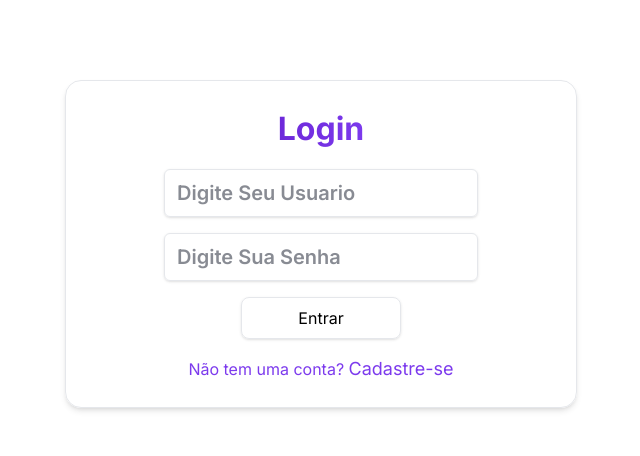
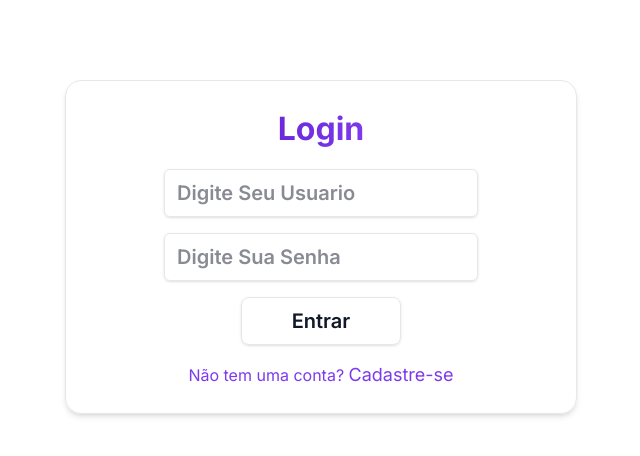
Before and after one commit to AdrianoATBS/dummyjson-commerce, a Next.js app: page /login in a window 1280 px wide. Shown: the top 456 px of the page, without its empty margins (319-959 px from the left). Built offline with nearby package versions, Linux system fonts and the light colour scheme.

Commit message:
refactor(autenticacao): ajusta estilo do botão

```diff
--- a/src/features/autenticacao/components/LoginForm.tsx
+++ b/src/features/autenticacao/components/LoginForm.tsx
@@ -17,7 +17,7 @@ export default function LoginForm() {
                 focus:outline-none focus:ring-2 focus:ring-blue-500" />
 
                 <BotaoGenerico texto="Entrar" onClick={() => console.log("Login clicado")}
-                    className="w-40 3 border border-borda rounded-lg px-3 py-2 shadow-sm
+                    className="w-40 h3 border border-borda rounded-lg px-3 py-2 shadow-sm
                      cursor-pointer active:scale-95
                      hover:bg-cor-primaria hover:text-destaque-suave" />
 
```
